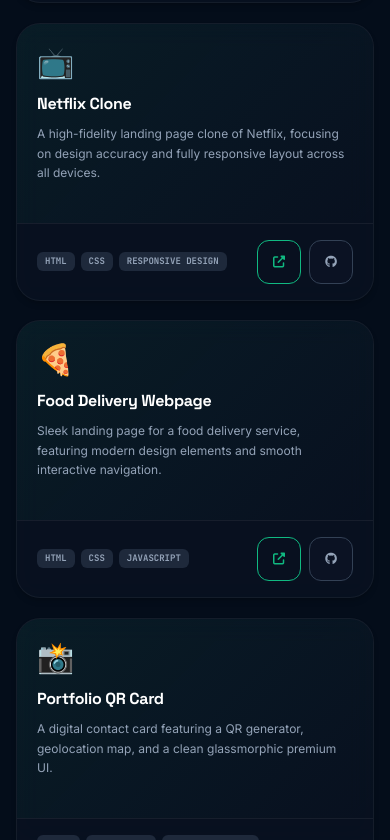
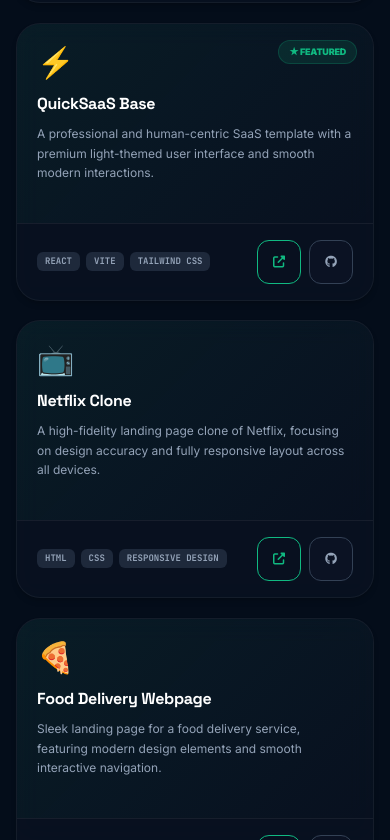
Before and after one commit to DeepanshuAdhikari549/Portfolio, a React (Vite) app: page / in a window 390 px wide. Shown: the part 4758-5598 px from the top of the page. Built offline with nearby package versions, Linux system fonts and the light colour scheme; no server answers.

Commit message:
feat: add Projects component with interactive filtering and responsive project cards

```diff
--- a/src/components/Projects.jsx
+++ b/src/components/Projects.jsx
@@ -31,6 +31,16 @@ const projects = [
     tech: ['React', 'Node.js', 'Express', 'MongoDB'],
     live: 'https://medi-compare-omega.vercel.app',
     code: 'https://github.com/DeepanshuAdhikari549/Mediora',
+    featured: true,
+  },
+  {
+    tags: ['React', 'SaaS', 'Tailwind CSS'],
+    emoji: '⚡',
+    title: 'QuickSaaS Base',
+    desc: 'A professional and human-centric SaaS template with a premium light-themed user interface and smooth modern interactions.',
+    tech: ['React', 'Vite', 'Tailwind CSS'],
+    live: 'https://quick-saa-s-app.vercel.app',
+    code: 'https://github.com/DeepanshuAdhikari549/Quick-SaaS-App',
     featured: true,
   },
   {
```
